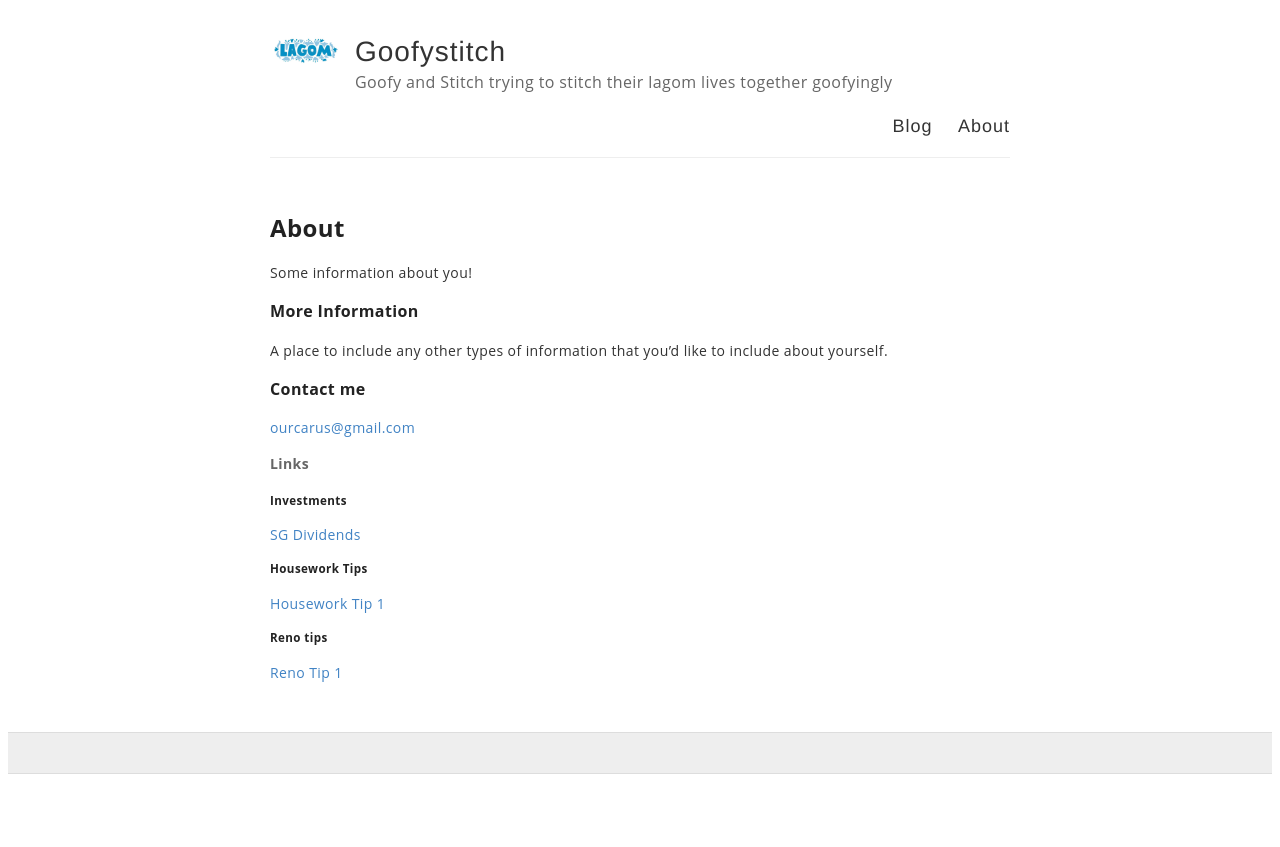
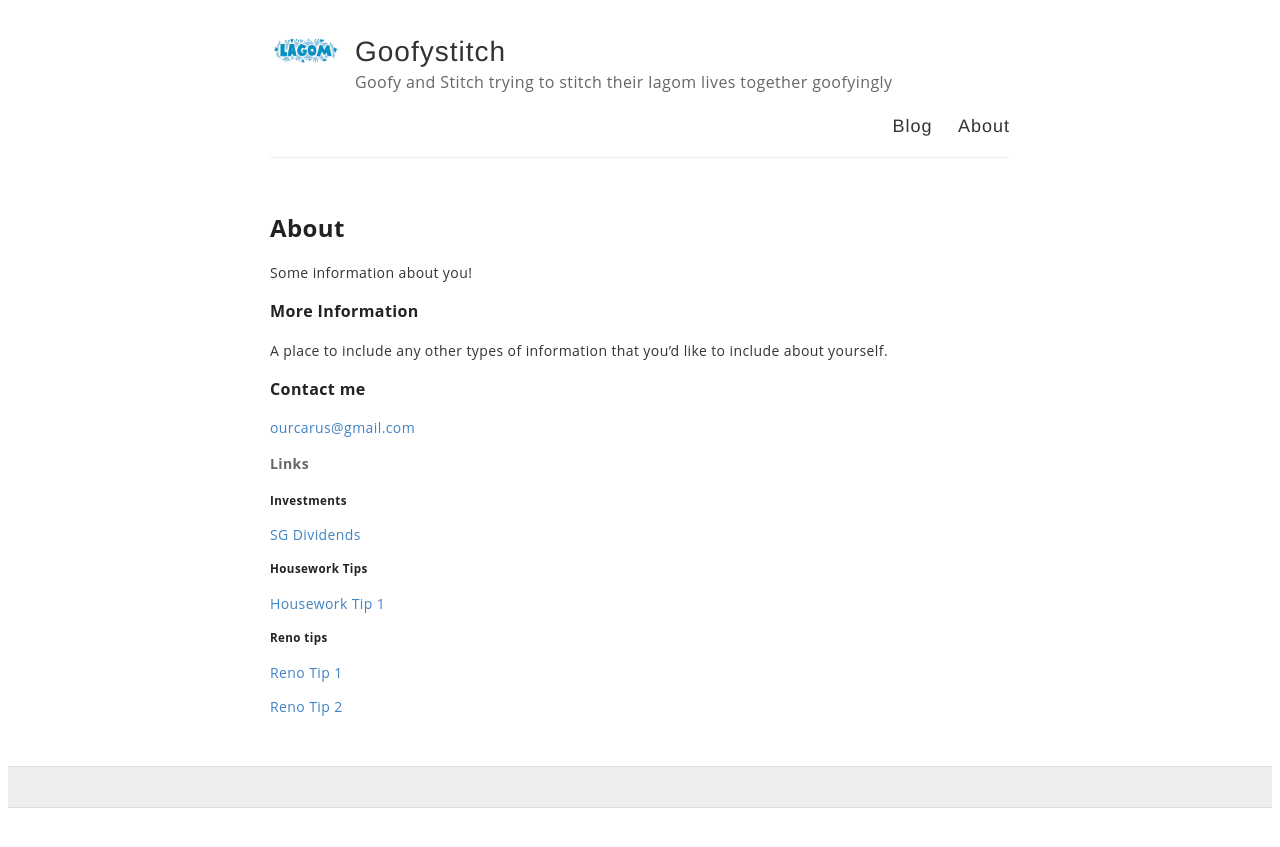
Before and after one commit to ourcarus/casadelagom, a Jekyll site: the page built from about.md, in a window 1280 px wide. Shown: the top 847 px of the page. Built offline with Jekyll 4.4.1, drawn with Linux system fonts in a browser that asks for light colours.

Commit message:
Update about.md

```diff
--- a/about.md
+++ b/about.md
@@ -24,3 +24,5 @@ A place to include any other types of information that you'd like to include abo
 
 ##### Reno tips
 <a href="https://fb.watch/76ZkGyyxE8/" target="_blank">Reno Tip 1</a>
+
+<a href="https://fb.watch/7aoQQau3Ck/" target="_blank">Reno Tip 2</a>
```
